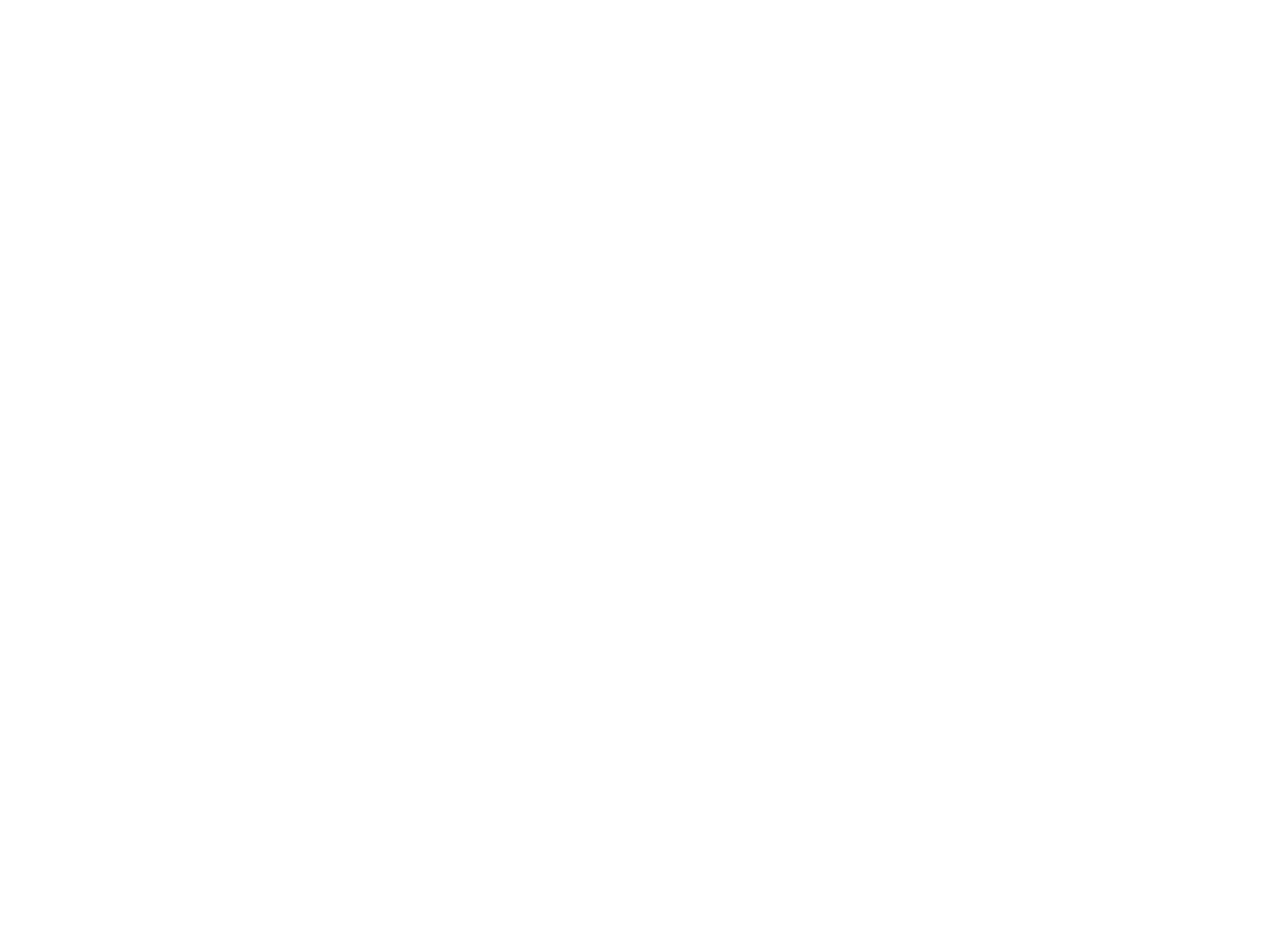
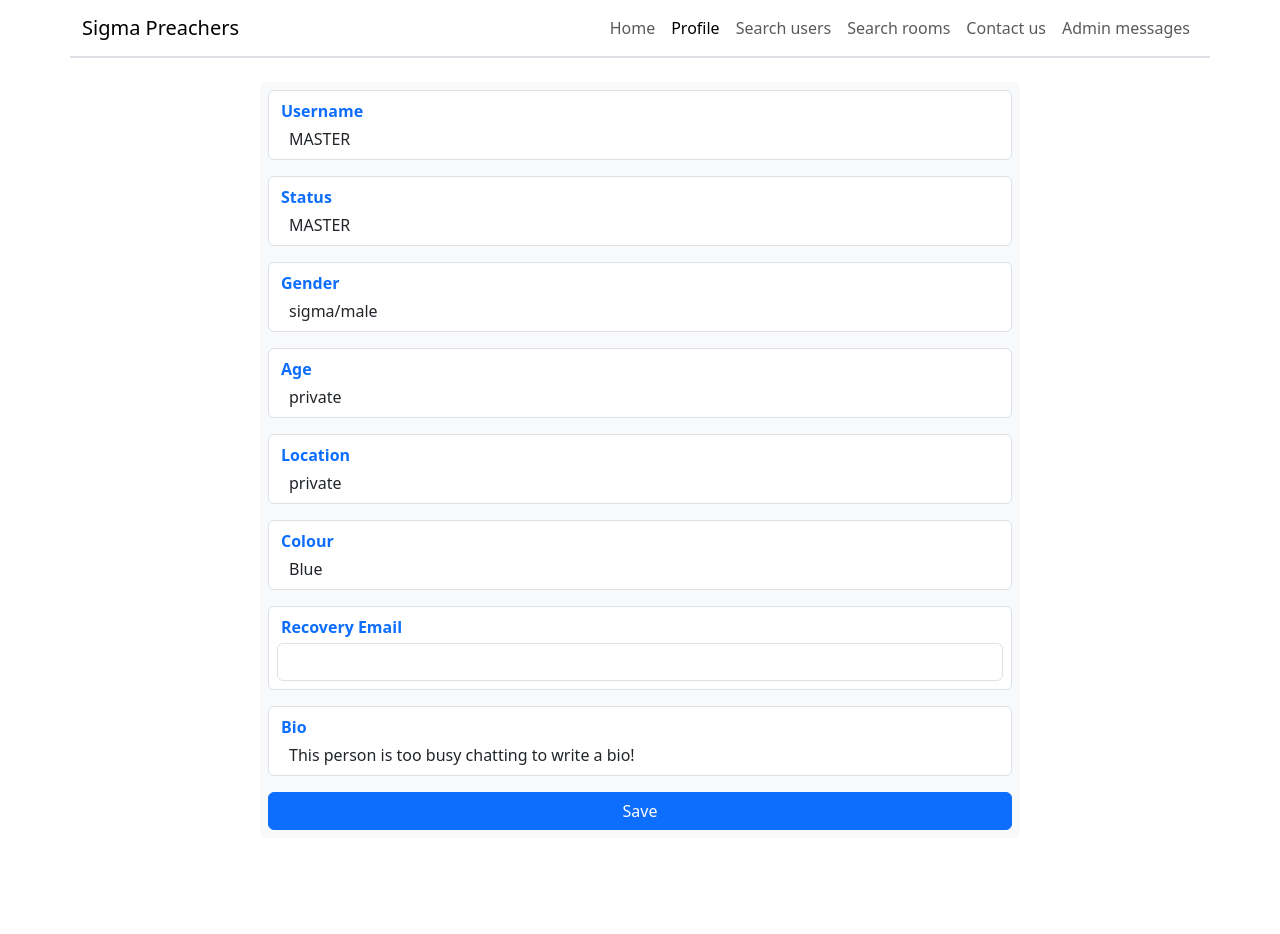
Before and after one commit to JohnProgramming08/sigma_preachers, a Flask app: page /change_email in a window 1280 px wide. Before the commit the page is empty. Before the commit the page ends 800 px from the top, so only its background shows below. Run offline with Flask 3, Linux system fonts and the light colour scheme; a user stored in the database is signed in; some libraries are stand-ins or nearby versions.

Commit message:
feat: finish recovery email setup system

```diff
--- a/project/database/update_db.py
+++ b/project/database/update_db.py
@@ -104,6 +104,7 @@ class Update:
 
         if code == found_user.email_verification_code:
             found_user.email_verified = True
+            db.session.commit()
             return True
 
         return False
--- a/project/forms/change_email.py
+++ b/project/forms/change_email.py
@@ -5,6 +5,6 @@ from wtforms.validators import DataRequired, Length
 
 class ChangeEmailForm(FlaskForm):
     email = EmailField(
-        "Email:", validators=[DataRequired(), Length(min=5, max=255)]
+        "Recovery Email", validators=[DataRequired(), Length(min=5, max=255)]
     )
     submit = SubmitField("Save")
--- a/project/static/js/base_header.js
+++ b/project/static/js/base_header.js
@@ -19,6 +19,8 @@ const mapping = {
     "edit_profile": profileLink,
     "ban_user": profileLink,
     "promote_user": profileLink,
+    "change_email": profileLink,
+    "verify": profileLink,
     "search_users": searchUsersLink,
     "search_rooms": searchRoomsLink,
     "contact_us": contactUsLink,
--- a/project/templates/change_email.html
+++ b/project/templates/change_email.html
@@ -0,0 +1,66 @@
+{% extends "base_header.html" %}
+
+{% block main %}
+<!-- Main -->
+<main class="mt-4">
+    <div class="row d-flex justify-content-center mb-5">
+        <form method="POST" action="/change_email" class="bg-light rounded p-2 mb-5 col-sm-8">
+            {{ form.hidden_tag() }}
+            <div class="d-flex flex-column row border py-2 mx-0 rounded mb-3" style="background-color: white;">
+                <p class="text-primary fw-bold ms-0 my-0">Username</p>
+                <p class="mt-1 ms-2 mb-0">{{ current_user.username }}</p>
+            </div>
+
+            <div class="d-flex flex-column row border py-2 mx-0 rounded mb-3" style="background-color: white;">
+                <p class="text-primary fw-bold ms-0 my-0">Status</p>
+                <p class="mt-1 ms-2 mb-0">{{ current_user.status }}</p>
+            </div>
+
+            {% if current_user.status == "BANNED" %}
+            <div class="d-flex flex-column row border py-2 mx-0 rounded mb-3" style="background-color: white;">
+                <p class="text-primary fw-bold ms-0 my-0">Ban End</p>
+                <p class="mt-1 ms-2 mb-0">{{ current_user.ban_end }}</p>
+            </div>
+            {% endif %}
+
+            <div class="d-flex flex-column row border py-2 mx-0 rounded mb-3" style="background-color: white;">
+                <p class="text-primary fw-bold ms-0 my-0">Gender</p>
+                <p class="mt-1 ms-2 mb-0">{{ current_user.gender }}</p>
+            </div>
+
+            <div class="d-flex flex-column row border py-2 mx-0 rounded mb-3" style="background-color: white;">
+                <p class="text-primary fw-bold ms-0 my-0">Age</p>
+                {% if current_user.age == -1 %}
+                <p class="mt-1 ms-2 mb-0">private</p>
+                {% else %}
+                <p class="mt-1 ms-2 mb-0">{{ current_user.age }}</p>
+                {% endif %}
+            </div>
+
+            <div class="d-flex flex-column row border py-2 mx-0 rounded mb-3" style="background-color: white;">
+                <p class="text-primary fw-bold ms-0 my-0">Location</p>
+                <p class="mt-1 ms-2 mb-0">{{ current_user.location }}</p>
+            </div>
+
+            <div class="d-flex flex-column row border py-2 mx-0 rounded mb-3" style="background-color: white;">
+                <p class="text-primary fw-bold ms-0 my-0">Colour</p>
+                <p class="mt-1 ms-2 mb-0">{{ current_user.colour }}</p>
+            </div>
+
+            <div class="d-flex flex-column row border py-2 mx-0 rounded mb-3 pe-2" style="background-color: white;">
+                {{ form.email.label(class="text-primary fw-bold ms-0 my-0") }}
+                {{ form.email(class="mt-1 ms-2 mb-0 form-control", style="width: auto;") }}
+            </div>
+
+            <div class="d-flex flex-column row border py-2 mx-0 rounded mb-3" style="background-color: white;">
+                <p class="text-primary fw-bold ms-0 my-0">Bio</p>
+                <p class="mt-1 ms-2 mb-0 text-break">{{ current_user.bio }}</p>
+            </div>
+
+            <div class="row d-flex justify-content-center mx-0">
+                {{ form.submit(class="btn btn-primary") }}
+            </div>
+        </form>
+    </div>
+</main>
+{% endblock %}
--- a/project/templates/view_profile.html
+++ b/project/templates/view_profile.html
@@ -74,6 +74,7 @@
             {% elif own_profile %}
             <div class="d-flex justify-content-center" style="width: 100%">
                 <a href="/logout" class="btn btn-warning py-2 mx-auto mt-3 px-5">Logout</a>
+                <a href="/change_email" class="btn btn-primary py-2 mx-auto mt-3 px-5">Change email</a>
             </div>
             {% endif %}
         </div>
```
Also changed, not shown: instance/sigma_preachers.db.
